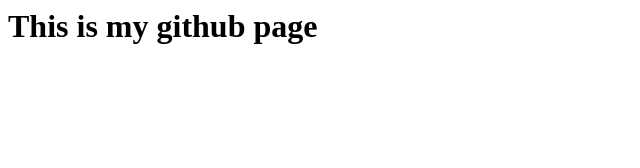
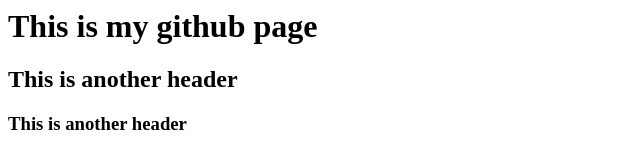
Before and after one commit to nawazyarkhan/codingdemo, a plain HTML site: page index.html in a window 1280 px wide. Shown: the whole page, without its empty margins (0-640 px from the left). Drawn offline with Linux system fonts and the light colour scheme.

Commit message:
added a header h3 to index.html

```diff
--- a/index.html
+++ b/index.html
@@ -2,4 +2,6 @@
 <head>
 <title>mypage</title>
 <h1>This is my github page</h1>
+<h2>This is another header</h2>
+<h3>This is another header</h3>
 </head>
```
